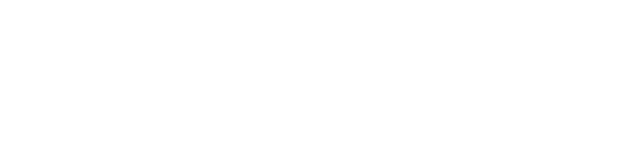
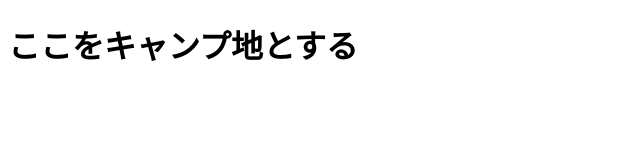
Before and after one commit to yosiakatsuki/markdown-blog-editor, a plain HTML site: page index.html in a window 1280 px wide. Shown: the whole page, without its empty margins (0-640 px from the left). Drawn offline with Linux system fonts and the light colour scheme.

Commit message:
add index.html

```diff
--- a/index.html
+++ b/index.html
@@ -7,6 +7,6 @@
 	<title>Document</title>
 </head>
 <body>
-
+	<h1>ここをキャンプ地とする</h1>
 </body>
 </html>
```
